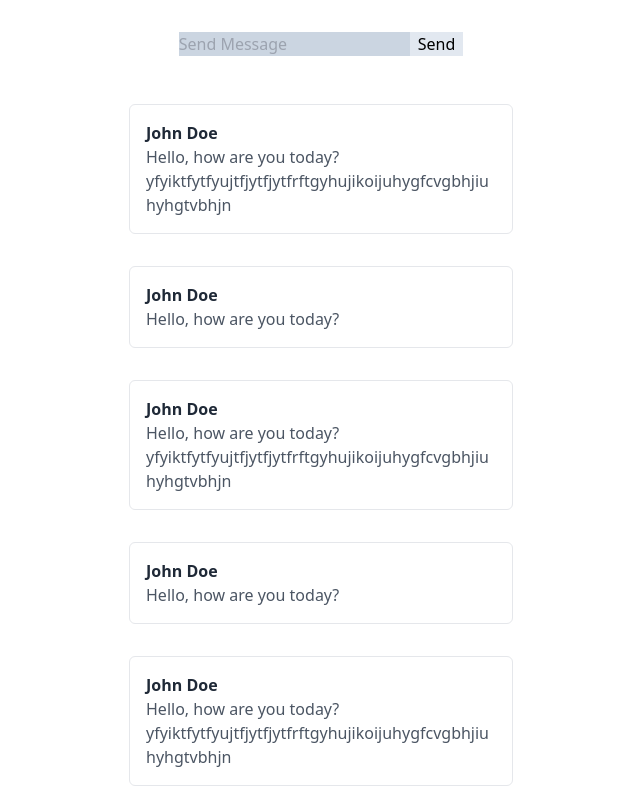
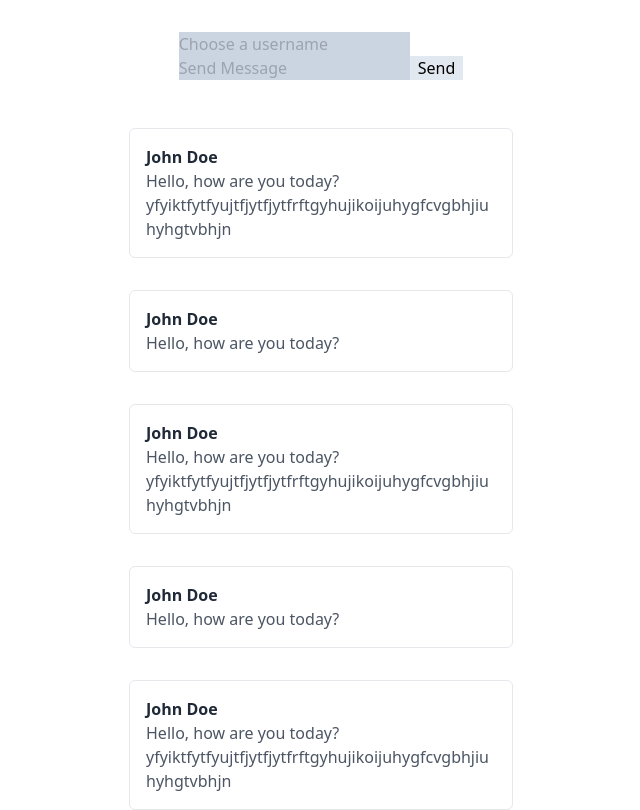
Before and after one commit to NTIG-Uppsala/chat-web-app, a Next.js app: page / in a window 1280 px wide. Shown: the top 810 px of the page, without its empty margins (319-959 px from the left). Built offline with nearby package versions, Linux system fonts and the light colour scheme.

Commit message:
Add input field for username

```diff
--- a/src/app/messageSystem.tsx
+++ b/src/app/messageSystem.tsx
@@ -5,6 +5,8 @@ export default function MessageSystem() {
         <div>
             <div className="flex justify-center my-8">
                 <form>
+                    <input type="text" name="username" className="bg-slate-300" placeholder="Choose a username" />
+                    <br />
                     <input type="text" name="message" className="bg-slate-300" placeholder="Send Message" />
                     <button className="bg-slate-200 hover:bg-slate-300 px-2">
                         Send
```
